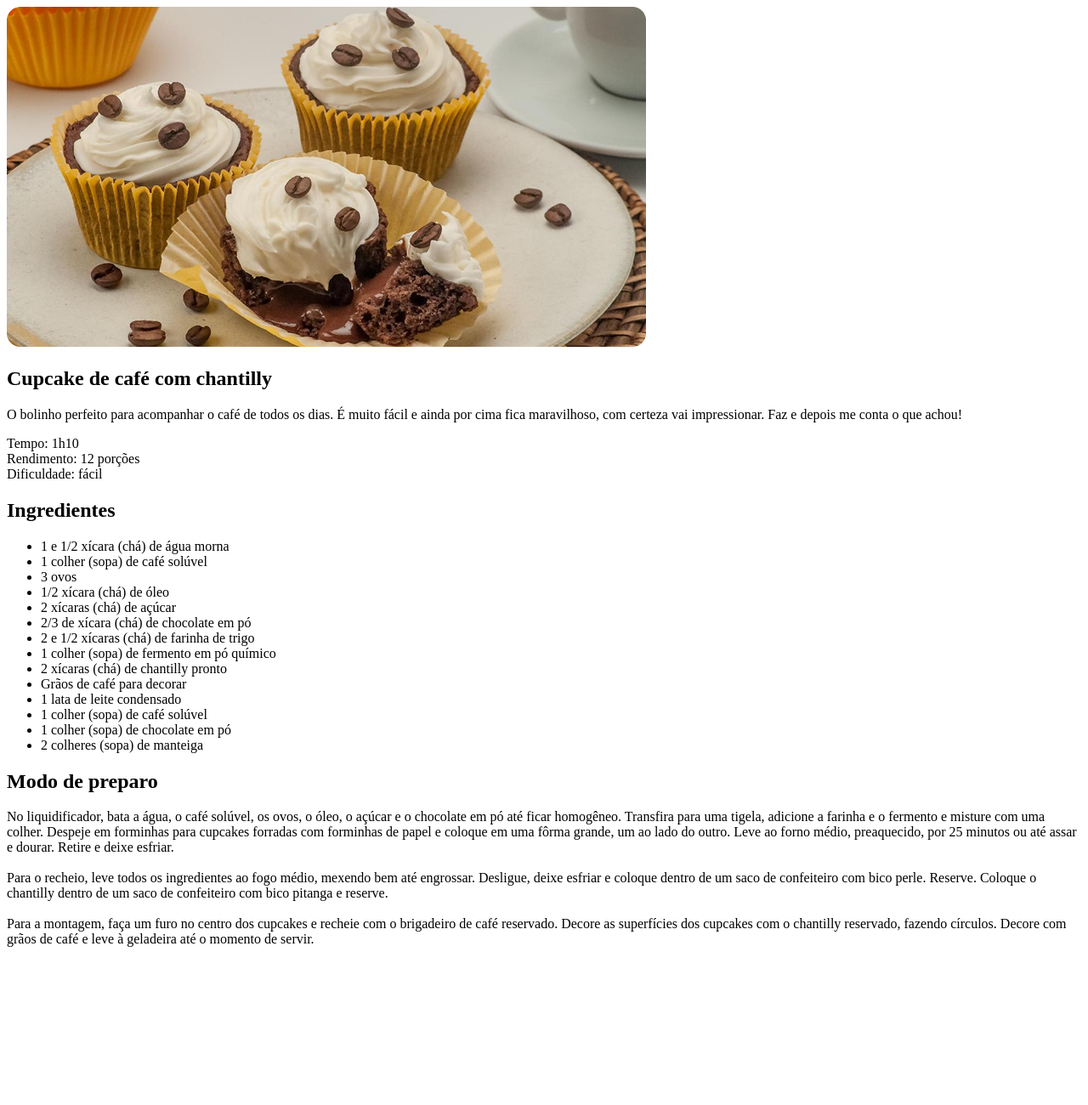
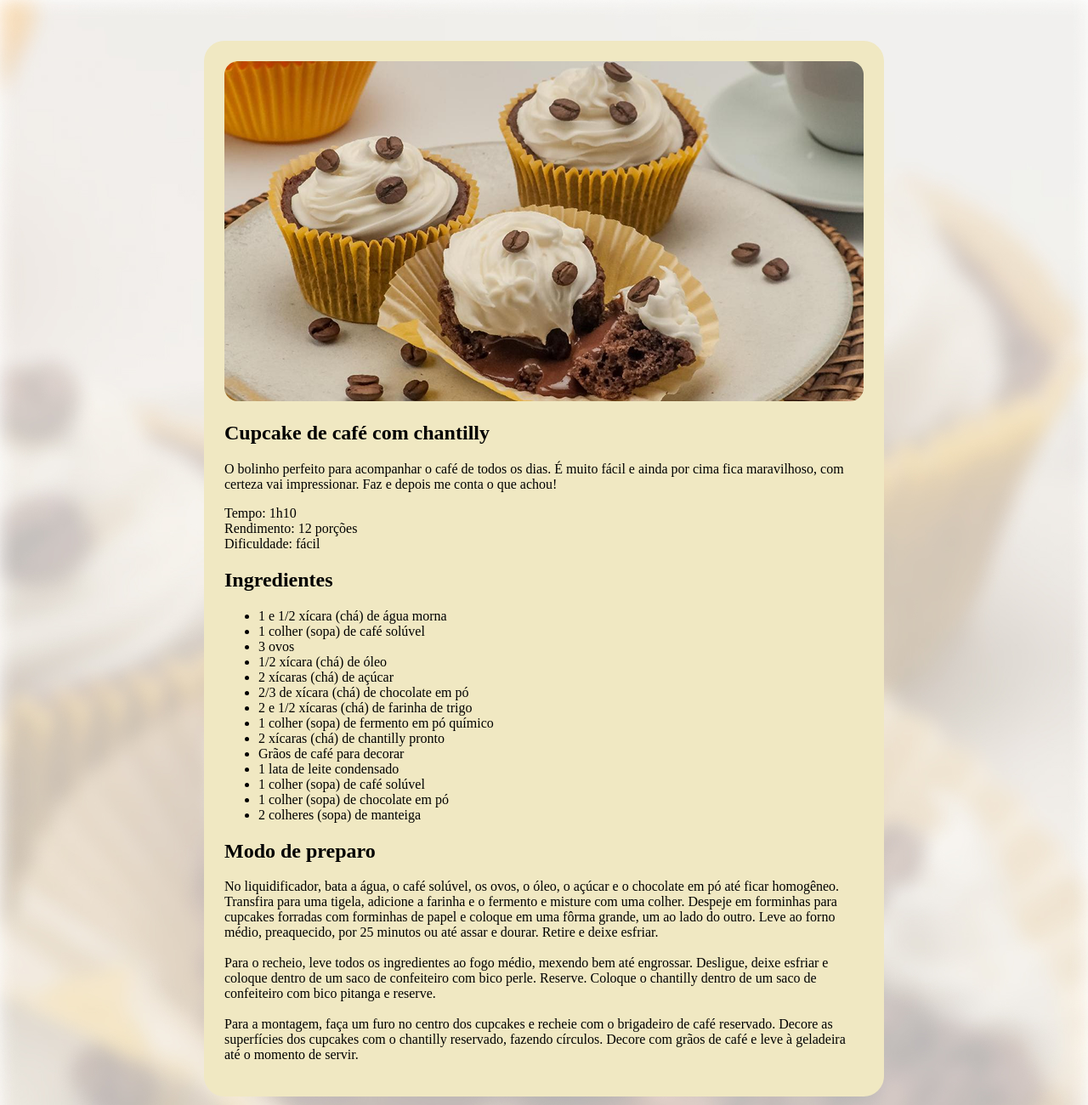
Before and after one commit to icecreamOW/Projeto-receita, a plain HTML site: page index.html in a window 1280 px wide. Shown: the top 1300 px of the page at 85% size. Before the commit the page ends 1130 px from the top, so only its background shows below. Drawn offline with Linux system fonts and the light colour scheme; files that its build step writes are made by us from their sources.

Commit message:
background image, style, #page

```diff
--- a/index.html
+++ b/index.html
@@ -5,11 +5,14 @@
     <meta name="viewport" content="width=device-width, initial-scale=1.0" />
     <title>Página de Receita</title>
 
-    <link rel="stylesheet" href="style.css">
+    <link rel="stylesheet" href="style.css" />
   </head>
   <body>
     <div id="page">
-      <img src="./assets/main-image.png" alt="imagem de três cupcakes com chantill e grãos de café por cima" />
+      <img
+        src="./assets/main-image.png"
+        alt="imagem de três cupcakes com chantill e grãos de café por cima"
+      />
       <main>
         <section id="About">
           <h1>Cupcake de café com chantilly</h1>
@@ -59,7 +62,8 @@
             Para o recheio, leve todos os ingredientes ao fogo médio, mexendo
             bem até engrossar. Desligue, deixe esfriar e coloque dentro de um
             saco de confeiteiro com bico perle. Reserve. Coloque o chantilly
-            dentro de um saco de confeiteiro com bico pitanga e reserve. <br><br>
+            dentro de um saco de confeiteiro com bico pitanga e reserve.
+            <br /><br />
             Para a montagem, faça um furo no centro dos cupcakes e recheie com o
             brigadeiro de café reservado. Decore as superfícies dos cupcakes com
             o chantilly reservado, fazendo círculos. Decore com grãos de café e
--- /dev/null
+++ b/style.css
@@ -0,0 +1,13 @@
+body {
+  background-image: url(assets/bg.jpg);
+  background-size: cover;
+}
+
+#page {
+  box-sizing: border-box;
+  width: 800px;
+  padding: 24px;
+  background-color: #F0E8C2;
+  border-radius: 24px;
+  margin: 48px auto;
+}
```
Also changed, not shown: assets/style.css (deleted).
